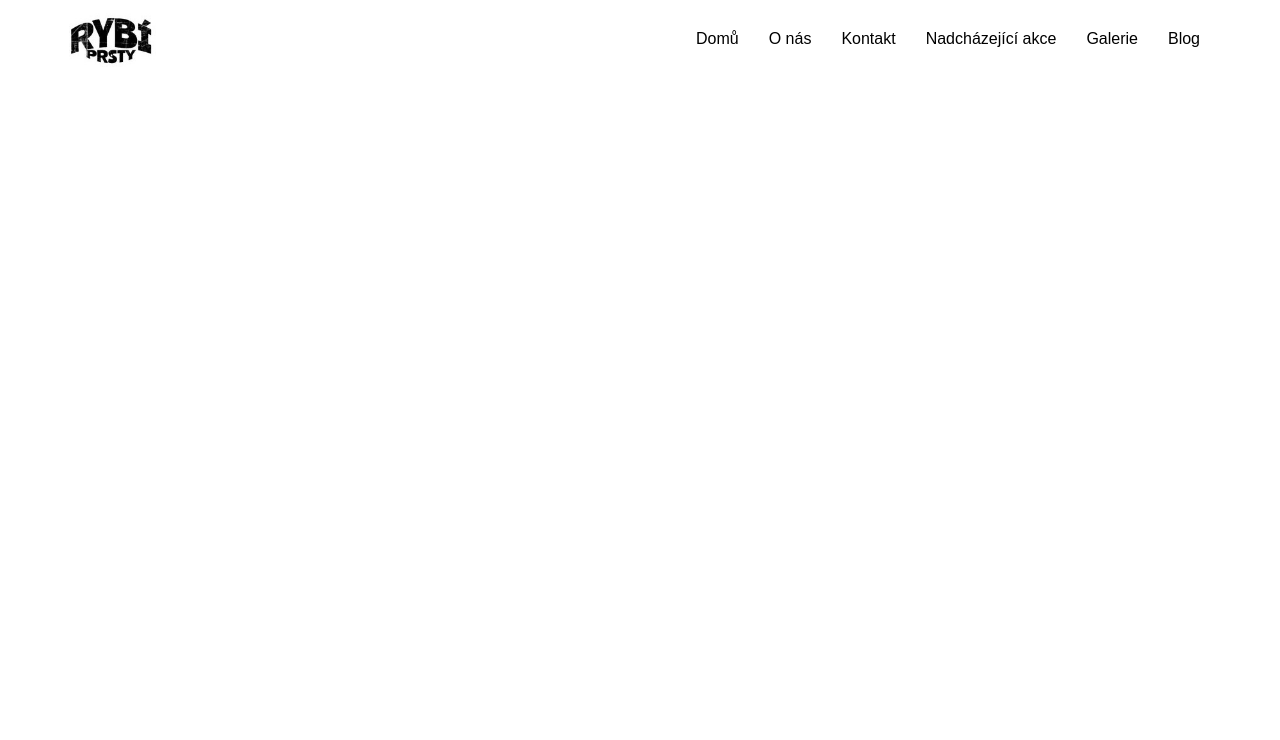
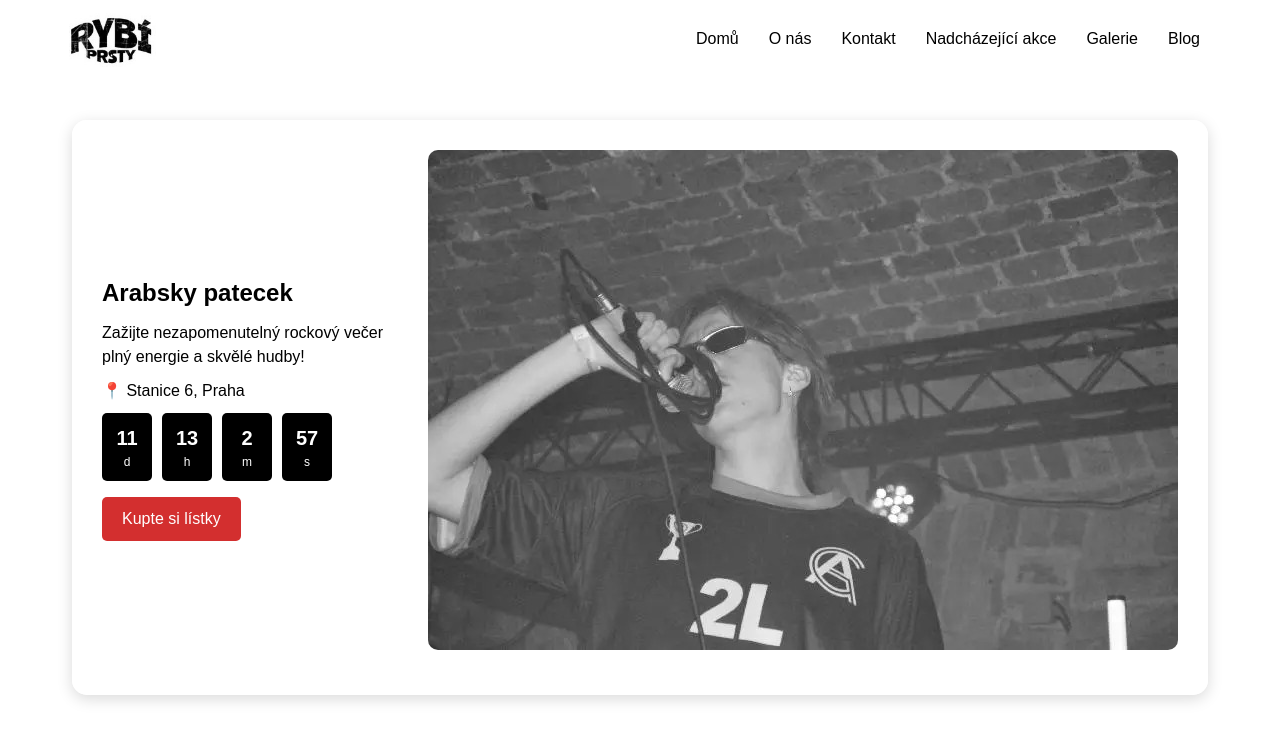
Before and after one commit to ilya496/rybiprsty, a React (Vite) app: page /upcoming in a window 1280 px wide. Shown: the top 740 px of the page. Built offline with nearby package versions, Linux system fonts and the light colour scheme.

Commit message:
basic upcoming events

```diff
--- a/src/App.tsx
+++ b/src/App.tsx
@@ -3,6 +3,7 @@ import HomePage from "./pages/HomePage";
 import Header from "./components/Header";
 import GalleryPage from "./pages/GalleryPage";
 import GalleryDetailPage from "./pages/GalleryDetailPage";
+import UpcomingEventsPage from "./pages/UpcomingEventsPage";
 
 function App() {
   return (
@@ -12,6 +13,8 @@ function App() {
         <Route path="/" element={<HomePage />} />
         <Route path="/gallery" element={<GalleryPage />} />
         <Route path="/gallery/:eventName" element={<GalleryDetailPage />} />
+        <Route path="/upcoming" element={<UpcomingEventsPage />} />
+        <Route path="*" element={<div>404 Not Found</div>} />
       </Routes>
     </Router>
   );
--- a/src/pages/HomePage.tsx
+++ b/src/pages/HomePage.tsx
@@ -4,7 +4,7 @@ function HomePage() {
   return (
     <div className="container">
       <section className="section">
-        <h2 className="section__title">Band members</h2>
+        <h2 className="section__title">Členové kapely</h2>
         <BandCarousel />
       </section>
     </div>
--- a/src/pages/UpcomingEventsPage.tsx
+++ b/src/pages/UpcomingEventsPage.tsx
@@ -0,0 +1,74 @@
+import { useState, useEffect } from "react";
+
+const event = {
+  title: "Arabsky patecek",
+  date: new Date("2025-04-16T22:00:00"),
+  description:
+    "Zažijte nezapomenutelný rockový večer plný energie a skvělé hudby!",
+  location: "Stanice 6, Praha",
+  image: "/images/patecek-16-4-2025.jpg",
+  tickets: "https://connect.boomevents.org/en/event/arabpatecek",
+};
+
+interface CountdownTimerProps {
+  targetDate: Date;
+}
+
+function CountdownTimer({ targetDate }: CountdownTimerProps) {
+  const calculateTimeLeft = () => {
+    const now = new Date();
+    const difference = targetDate.getTime() - now.getTime();
+    return {
+      days: Math.floor(difference / (1000 * 60 * 60 * 24)),
+      hours: Math.floor((difference / (1000 * 60 * 60)) % 24),
+      minutes: Math.floor((difference / (1000 * 60)) % 60),
+      seconds: Math.floor((difference / 1000) % 60),
+    };
+  };
+
+  const [timeLeft, setTimeLeft] = useState(calculateTimeLeft());
+
+  useEffect(() => {
+    const timer = setInterval(() => {
+      setTimeLeft(calculateTimeLeft());
+    }, 1000);
+    return () => clearInterval(timer);
+  }, []);
+
+  return (
+    <div className="countdown">
+      {Object.entries(timeLeft).map(([unit, value]) => (
+        <div key={unit} className="countdown-segment">
+          <span className="countdown-value">{value}</span>
+          <span className="countdown-label">{unit.slice(0, 1)}</span>
+        </div>
+      ))}
+    </div>
+  );
+}
+
+function UpcomingEventsPage() {
+  return (
+    <div className="container">
+      <section className="section event">
+        <div className="event__info">
+          <h2 className="event__title">{event.title}</h2>
+          <p className="event__description">{event.description}</p>
+          <p className="event__location">📍 {event.location}</p>
+          <CountdownTimer targetDate={event.date} />
+          <a
+            href={event.tickets}
+            target="_blank"
+            rel="noopener noreferrer"
+            className="event__tickets"
+          >
+            Kupte si lístky
+          </a>
+        </div>
+        <img src={event.image} alt={event.title} className="event__img" />
+      </section>
+    </div>
+  );
+}
+
+export default UpcomingEventsPage;
--- a/src/scss/components/_index.scss
+++ b/src/scss/components/_index.scss
@@ -1,4 +1,3 @@
-// Import Component files
 @forward "button";
 @forward "loader";
 @forward "logo";
@@ -7,4 +6,3 @@
 @forward "avatar";
 @forward "post";
 @forward "pagination";
-@forward "section";
--- a/src/scss/layout/_band-carousel.scss
+++ b/src/scss/layout/_band-carousel.scss
@@ -1,25 +1,29 @@
 .carousel-container {
-  overflow: hidden;
+  display: flex;
+  align-items: center;
+  justify-content: center;
   position: relative;
-  width: 100%;
-  padding: 20px;
+  // width: 100%;
+  // max-width: 900px;
+  // margin: auto;
 }
 
-.carousel {
+.carousel-wrapper {
   display: flex;
-  justify-content: center;
+  overflow: hidden;
+  width: 100%;
   gap: 15px;
 }
 
 .member {
-  width: 100%;
-  padding: 15px;
+  flex: 0 0 32%;
   text-align: center;
-  transition: transform 0.3s ease;
+  transition: transform 0.5s ease;
 
   &__img {
     width: 250px;
     height: 250px;
+    object-fit: cover;
     border-radius: 50%;
     margin-bottom: 1.25rem;
   }
@@ -32,7 +36,6 @@
 
   &__role {
     font-size: 1rem;
-    font-weight: normal;
     margin-bottom: 0.375rem;
   }
 
@@ -59,3 +62,22 @@
     }
   }
 }
+
+.carousel-btn {
+  background: none;
+  border: none;
+  font-size: 2rem;
+  cursor: pointer;
+  position: absolute;
+  top: 50%;
+  transform: translateY(-50%);
+  z-index: 10;
+
+  &.left {
+    left: -1rem;
+  }
+
+  &.right {
+    right: -1rem;
+  }
+}
--- a/src/scss/layout/_index.scss
+++ b/src/scss/layout/_index.scss
@@ -2,5 +2,7 @@
 @forward "home";
 @forward "about";
 @forward "footer";
+@forward "section";
 @forward "band-carousel";
 @forward "gallery";
+@forward "upcoming";
--- /dev/null
+++ b/src/scss/layout/_section.scss
@@ -0,0 +1,93 @@
+.section {
+  padding: 30px;
+  background: rgba(255, 255, 255, 0.9);
+  backdrop-filter: blur(10px);
+  margin: 40px auto;
+  // max-width: 900px;
+  box-shadow: 0 4px 15px rgba(0, 0, 0, 0.15);
+  border-radius: 15px;
+}
+
+.section__text {
+  line-height: 1.5;
+}
+
+.section__link {
+  display: inline-block;
+  margin: 10px 0;
+  padding: 10px 20px;
+  background: #0056b3;
+  color: white;
+  text-decoration: none;
+  border-radius: 5px;
+  transition: all 0.3s ease;
+}
+
+.section__link:hover {
+  background: #003f7f;
+}
+
+.text-only {
+  text-align: center;
+}
+
+.image-left .content,
+.image-right .content {
+  display: flex;
+  align-items: center;
+  gap: 20px;
+}
+
+.image-left .section__image {
+  width: 40%;
+  border-radius: 10px;
+}
+
+.image-right .section__image {
+  width: 40%;
+  border-radius: 10px;
+  order: 2;
+}
+
+.image-left .text,
+.image-right .text {
+  width: 60%;
+}
+
+.grid-layout .grid {
+  display: grid;
+  grid-template-columns: repeat(auto-fit, minmax(250px, 1fr));
+  gap: 20px;
+  margin-top: 20px;
+}
+
+.grid-item {
+  padding: 15px;
+  background: white;
+  border-radius: 10px;
+  box-shadow: 0 2px 10px rgba(0, 0, 0, 0.1);
+  text-align: center;
+}
+
+@media (max-width: 768px) {
+  .image-left .content,
+  .image-right .content {
+    flex-direction: column;
+    text-align: center;
+  }
+
+  .image-left .section__image,
+  .image-right .section__image {
+    width: 80%;
+  }
+
+  .image-left .text,
+  .image-right .text {
+    width: 100%;
+  }
+
+  .section__link {
+    display: block;
+    width: 100%;
+  }
+}
--- /dev/null
+++ b/src/scss/layout/_upcoming.scss
@@ -0,0 +1,67 @@
+.event {
+  display: flex;
+  align-items: center;
+  gap: 20px;
+
+  &__img {
+    width: 100%;
+    border-radius: 10px;
+    margin-bottom: 15px;
+  }
+
+  &__info {
+  }
+
+  &__title {
+    font-size: 24px;
+    font-weight: bold;
+    margin-bottom: 10px;
+  }
+
+  &__description,
+  &__location {
+    font-size: 16px;
+    margin-bottom: 10px;
+  }
+
+  &__tickets {
+    display: inline-block;
+    padding: 10px 20px;
+    background: #d32f2f;
+    color: white;
+    text-decoration: none;
+    border-radius: 5px;
+    transition: background 0.3s ease;
+
+    &:hover {
+      background: #b71c1c;
+    }
+  }
+
+  .countdown {
+    display: flex;
+    gap: 10px;
+    margin-bottom: 1rem;
+    // width: 100%;
+  }
+
+  .countdown-segment {
+    display: flex;
+    flex-direction: column;
+    align-items: center;
+    background: black;
+    color: white;
+    padding: 10px;
+    border-radius: 5px;
+    min-width: 50px;
+  }
+
+  .countdown-value {
+    font-size: 20px;
+    font-weight: bold;
+  }
+
+  .countdown-label {
+    font-size: 12px;
+  }
+}
```
Also changed, not shown: src/components/BandCarousel.tsx (+64 -69 lines), src/scss/components/_section.scss (deleted, +0 -93 lines), public/images/patecek-16-4-2025.jpg (added).
